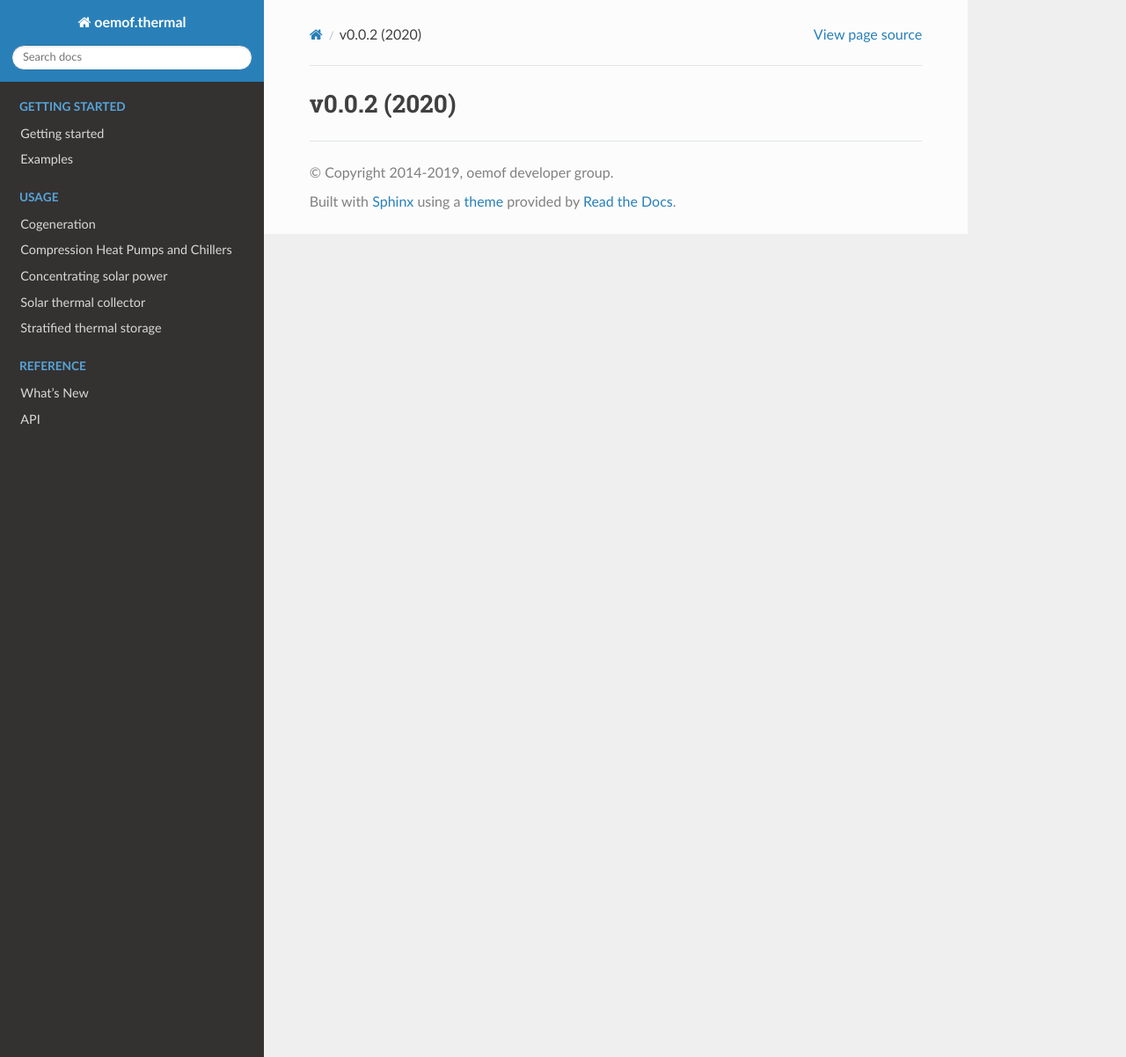
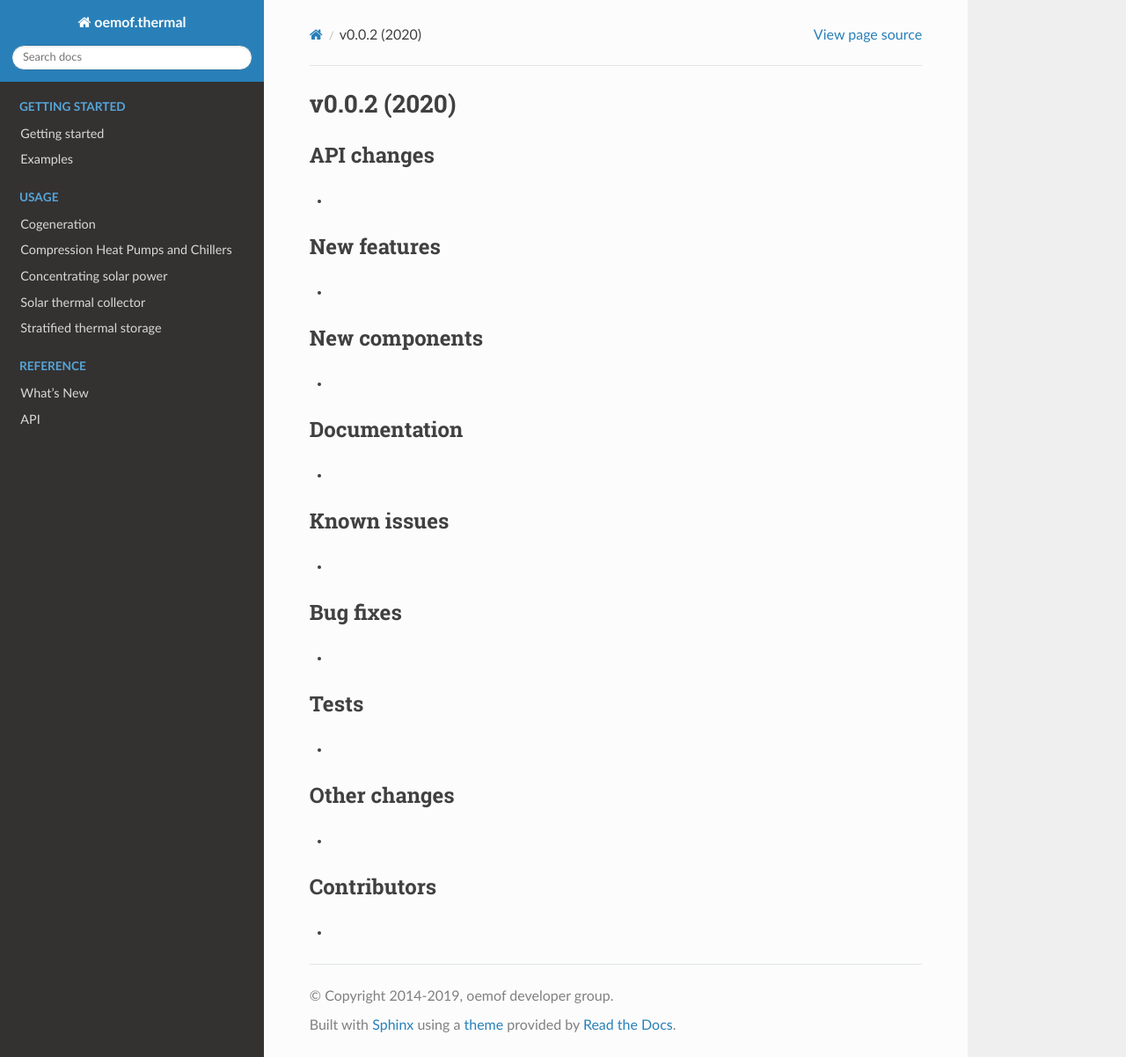
Before and after one commit to oemof/oemof-thermal, a Sphinx documentation site: the page built from docs/whats_new/v0-0-2.rst, in a window 1280 px wide and 1202 px high. Shown: the whole window at 88% size. Built offline with Sphinx 7.4.7 and the Read the Docs theme 2.0.0, drawn with Linux system fonts in a browser that asks for light colours; formulas are drawn with MathJax 3.

Commit message:
Update v0-0-2.rst

```diff
--- a/docs/whats_new/v0-0-2.rst
+++ b/docs/whats_new/v0-0-2.rst
@@ -1,2 +1,47 @@
 v0.0.2 (2020)
 =============
+
+API changes
+-----------
+
+*
+
+New features
+------------
+
+*
+
+New components
+--------------
+
+*
+
+Documentation
+-------------
+
+*
+
+Known issues
+------------
+
+*
+
+Bug fixes
+---------
+
+*
+
+Tests
+-----
+
+*
+
+Other changes
+-------------
+
+*
+
+Contributors
+------------
+
+*
```
